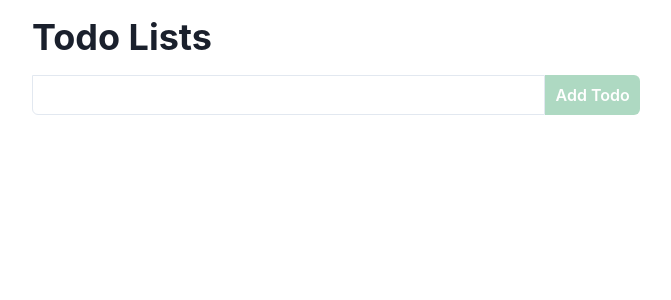
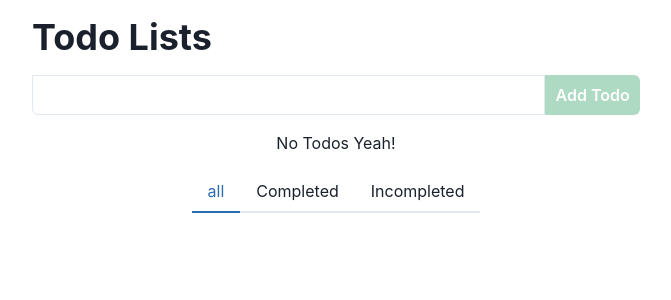
Before and after one commit to daniits/todo-app-redux, a React (Create React App) app in the folder todoapp/: page / in a window 1280 px wide. Shown: the top 300 px of the page, without its empty margins (304-975 px from the left). Built offline with nearby package versions, Linux system fonts and the light colour scheme.

Commit message:
Done React Side Now Working On Redux Side

```diff
--- a/todoapp/src/App.js
+++ b/todoapp/src/App.js
@@ -1,12 +1,16 @@
 import React from "react";
 import { Container, Heading } from "@chakra-ui/react";
 import AddTodo from "./components/AddTodo";
+import TodoList from "./components/TodoList";
+import VisibilityFilter from "./components/VisibilityFilter";
 
 function App() {
   return (
     <Container maxW="container.sm">
       <Heading my="4">Todo Lists</Heading>
       <AddTodo />
+      <TodoList />
+      <VisibilityFilter />
     </Container>
   );
 }
--- a/todoapp/src/components/TodoList.js
+++ b/todoapp/src/components/TodoList.js
@@ -1,7 +1,12 @@
+import { Box } from "@chakra-ui/react";
 import React from "react";
 
 const TodoList = () => {
-  return <div>Todo's List</div>;
+  return (
+    <Box textAlign="center" my="4">
+      No Todos Yeah!
+    </Box>
+  );
 };
 
 export default TodoList;
--- a/todoapp/src/components/VisibilityFilter.js
+++ b/todoapp/src/components/VisibilityFilter.js
@@ -1,7 +1,26 @@
+import { Container } from "@chakra-ui/layout";
+import { filter } from "@chakra-ui/styled-system";
+import { TabList, Tabs, Tab } from "@chakra-ui/tabs";
 import React from "react";
+import { VISIBILITY_FILTER } from "../constants";
 
 const VisibilityFilter = () => {
-  return <div>nav Filter</div>;
+  return (
+    <Container centerContent>
+      <Tabs>
+        <TabList>
+          {Object.keys(VISIBILITY_FILTER).map((filterkey) => {
+            const currentFilter = VISIBILITY_FILTER[filterkey];
+            return (
+              <Tab key={`visibility-filte-${currentFilter}`}>
+                {currentFilter}
+              </Tab>
+            );
+          })}
+        </TabList>
+      </Tabs>
+    </Container>
+  );
 };
 
 export default VisibilityFilter;
--- a/todoapp/src/constants.js
+++ b/todoapp/src/constants.js
@@ -0,0 +1,5 @@
+export const VISIBILITY_FILTER = {
+  ALL: "all",
+  COMPLETED: "Completed",
+  INCOMPLETED: "Incompleted",
+};
```
